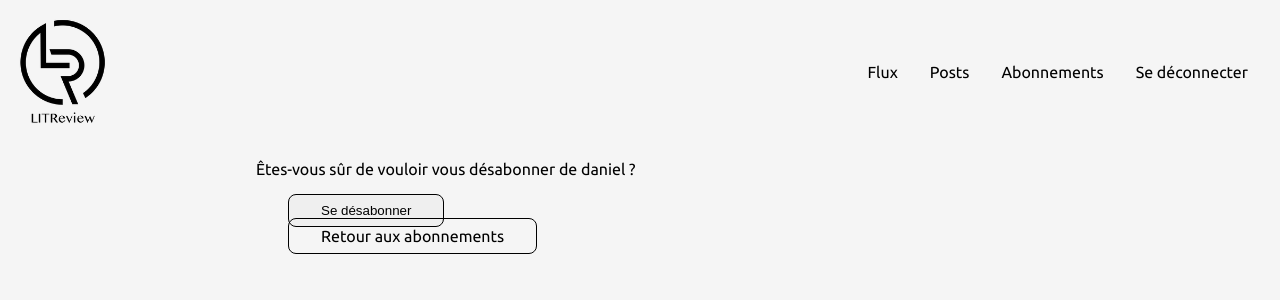
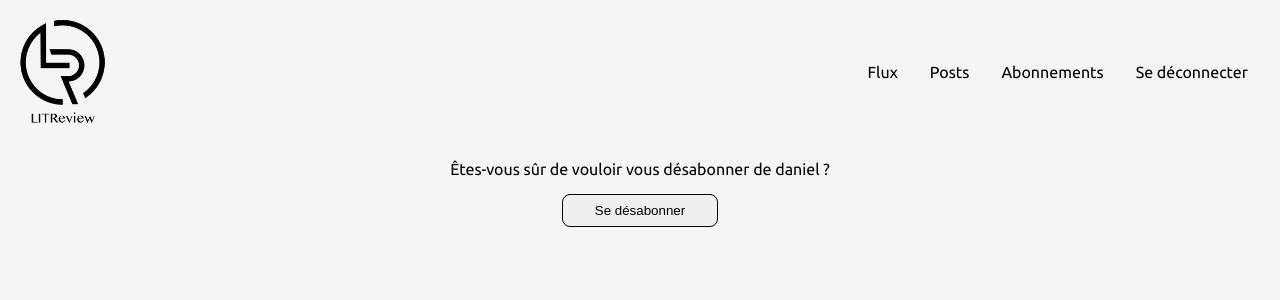
Before and after one commit to SpiritF0rest/OC_Python_P9_LitReview, a Django app: page /follower/2/delete/ in a window 1280 px wide. Shown: the top 300 px of the page. Run offline with Django 4.2, Linux system fonts and the light colour scheme; a user stored in the database is signed in; data comes from the database, SQL or seed files in the repository.

Commit message:
fix: subscriber deletion confirmation display

```diff
--- a/reviewapp/templates/reviewapp/delete_follower.html
+++ b/reviewapp/templates/reviewapp/delete_follower.html
@@ -1,9 +1,10 @@
 {% extends "index.html" %}
 {% block content %}
-<p>Êtes-vous sûr de vouloir vous désabonner de {{ followed_user }} ?</p>
-<form method="post">
-    {% csrf_token %}
-    <button type="submit" class="button">Se désabonner</button>
-</form>
-<a href="{% url 'add-follower' %}" class="button">Retour aux abonnements</a>
+<div class="content">
+    <p>Êtes-vous sûr de vouloir vous désabonner de {{ followed_user }} ?</p>
+    <form method="post">
+        {% csrf_token %}
+        <button type="submit" class="button">Se désabonner</button>
+    </form>
+</div>
 {% endblock %}
```
